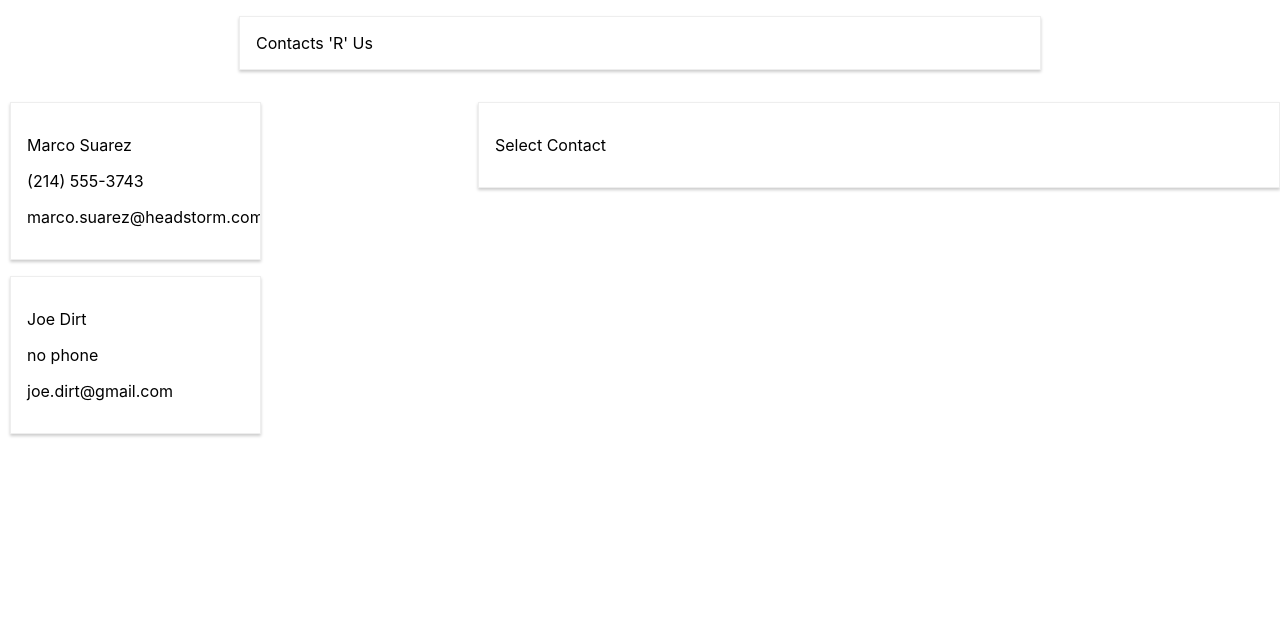
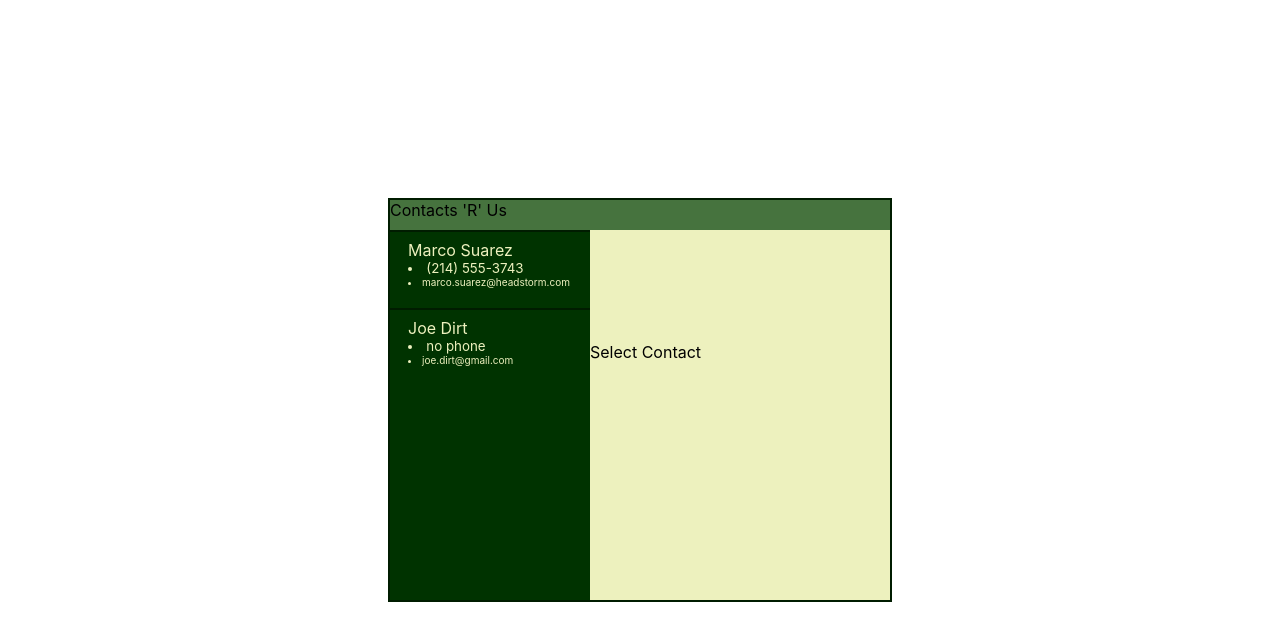
Before and after one commit to rawallerstein/contacts-r-us, a React (Create React App) app: page / in a window 1280 px wide. Shown: the top 640 px of the page. Built offline with nearby package versions, Linux system fonts and the light colour scheme.

Commit message:
Added some ugly css, but at least it kinda looks nice.

```diff
--- a/src/App.css
+++ b/src/App.css
@@ -1,12 +1,31 @@
-.App {
-  text-align: center;
+@darkerGreen: #001C00;
+@darkGreen: #003300;
+@mediumGreen: #46733E;
+@lightGreen: #EDF1BE;
+
+body {
+  margin: 0px;
+  padding: 0px;
+  display: flex;
+  align-items: center;
+  justify-content: center;
+  flex-direction: column;
+  height: 100vh;
 }
 
-header {
-  width: 60%;
-  margin: 16px auto;
-  border: 1px solid #eee;
-  box-shadow: 0 2px 3px #ccc;
-  padding: 16px;
-  text-align: left
+.App {
+  height: 400px;
+  width: 500px;
+  border: solid 2px #001C00;
 }
+
+.wrapper {
+  display: flex;
+}
+
+.App-header {
+  height: 30px;
+  display: flex;
+  text-align: left;
+    background: #46733E;
+}
--- a/src/App.js
+++ b/src/App.js
@@ -31,18 +31,19 @@ class App extends Component {
       <header className="App-header">
         Contacts 'R' Us
       </header>
-
+      <div className="wrapper">
       <div className="Contact">
               {this.contactState.data.map((d, i) =>
-          <div  id={i} className="Cinfo" onClick={this.clickHandler}>
-            <p className="Cname">{d.name} </p>
-            <p className="Cphone">{d.phone}</p>
-            <p className="Cemail">{d.email}</p>
+          <div  key={d.key} id={i} className="Cinfo" onClick={this.clickHandler}>
+            <li className="Cname">{d.name} </li>
+            <li className="Cphone">{d.phone}</li>
+            <li className="Cemail">{d.email}</li>
           </div>)}
       </div>
 
       <div>
         <Cpage className="Cpage" name={this.state.name} phone={this.state.phone} email={this.state.email} desc={this.state.desc}/>
+      </div>
       </div>
 
     </div>
--- a/src/Contacts/ContactList.js
+++ b/src/Contacts/ContactList.js
@@ -1,10 +1,12 @@
 const ContactList = [
-{name: 'Marco Suarez',
+{key: '0000001',
+ name: 'Marco Suarez',
  email: 'marco.suarez@headstorm.com',
  phone: '(214) 555-3743',
  desc: '~~~~~~~~~~~~~~~~~~~~~~~~~~~~~~~~~~~~~~~~~~~~~~~'
 },
-{name: 'Joe Dirt',
+{key: '0000002',
+name: 'Joe Dirt',
 email: 'joe.dirt@gmail.com',
 phone: 'no phone',
 desc: 'poor fella'}]
--- a/src/Contacts/Contacts.css
+++ b/src/Contacts/Contacts.css
@@ -1,16 +1,69 @@
+@darkerGreen: #001C00;
+@darkGreen: #003300;
+@mediumGreen: #46733E;
+@lightGreen: #EDF1BE;
+
+
 .Cpcontact {
-  width: 60%;
-  margin: 16px auto;
-  border: 1px solid #eee;
-  box-shadow: 0 2px 3px #ccc;
-  padding: 16px;
-  text-align: left;
-  float: right;
-  clear:right;
+  flex: 1;
+  display: flex;
+  flex-direction: column;
+  width: 300px;
+  height: 370px;
+  margin-bottom: 40%;
+  background: #EDF1BE;
+  overflow-wrap: break-word;
+  overflow-y: scroll;
+}
+
+.Contact {
+  background: #003300;
+  flex: 1;
+  color: #EDF1BE;
+  height: 370px;
+  overflow-y: auto;
+  overflow-x: hidden;
+
 }
 
 .Cinfo {
-  width: 80%;
+  border-top:solid 2px #001C00;
+  background: #003300;
+  height: 60px;
+  padding: 8px;
+  cursor: pointer;
+  overflow-y: hidden;
+
+}
+ .Cname {
+   display:flex;
+   font-size: medium;
+   margin-left: 10px;
+   white-space: nowrap;
+   overflow: hidden;
+   text-overflow: ellipsis;
+   margin-top: 0;
+   margin-bottom: 0;
+ }
+
+ .Cphone {
+   display: small;
+   font-size: 10pt;
+   margin-left: 10px;
+   white-space: nowrap;
+   overflow: hidden;
+   text-overflow: ellipsis;
+ }
+
+ .Cemail {
+   font-size: x-small;
+   margin-left: 10px;
+   white-space: nowrap;
+   overflow: hidden;
+   text-overflow: ellipsis;
+ }
+
+/* .Cinfo {
   margin: 16px auto;
   border: 1px solid #eee;
   box-shadow: 0 2px 3px #ccc;
@@ -18,9 +71,4 @@
   text-align: left;
   cursor: pointer;
   overflow-x: hidden;
-}
-
-.Contact {
-  float:left;
-  clear: left;
-}
+} */
```
Also changed, not shown: src/Contacts/Contacts.js (deleted, +0 -23 lines).
